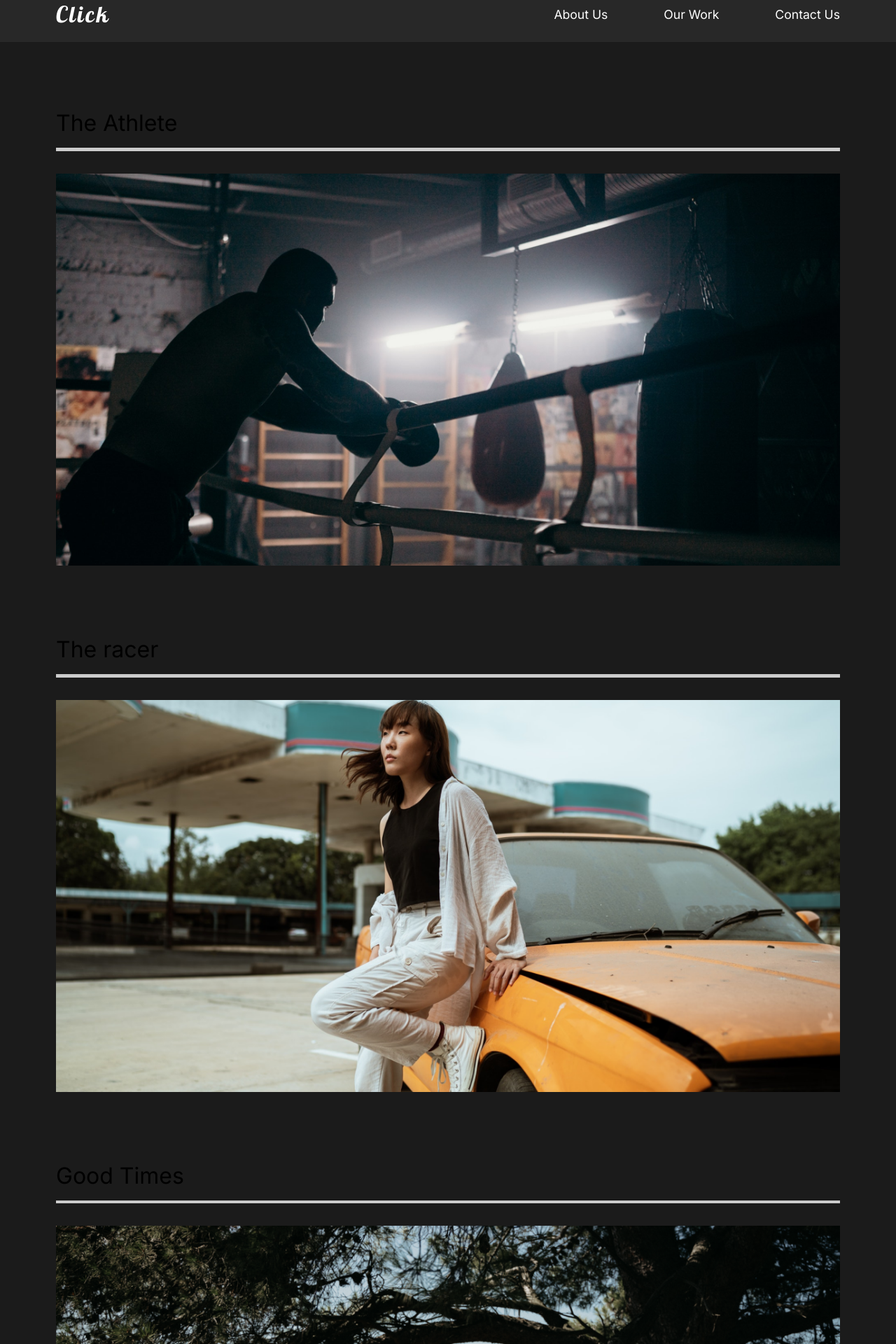
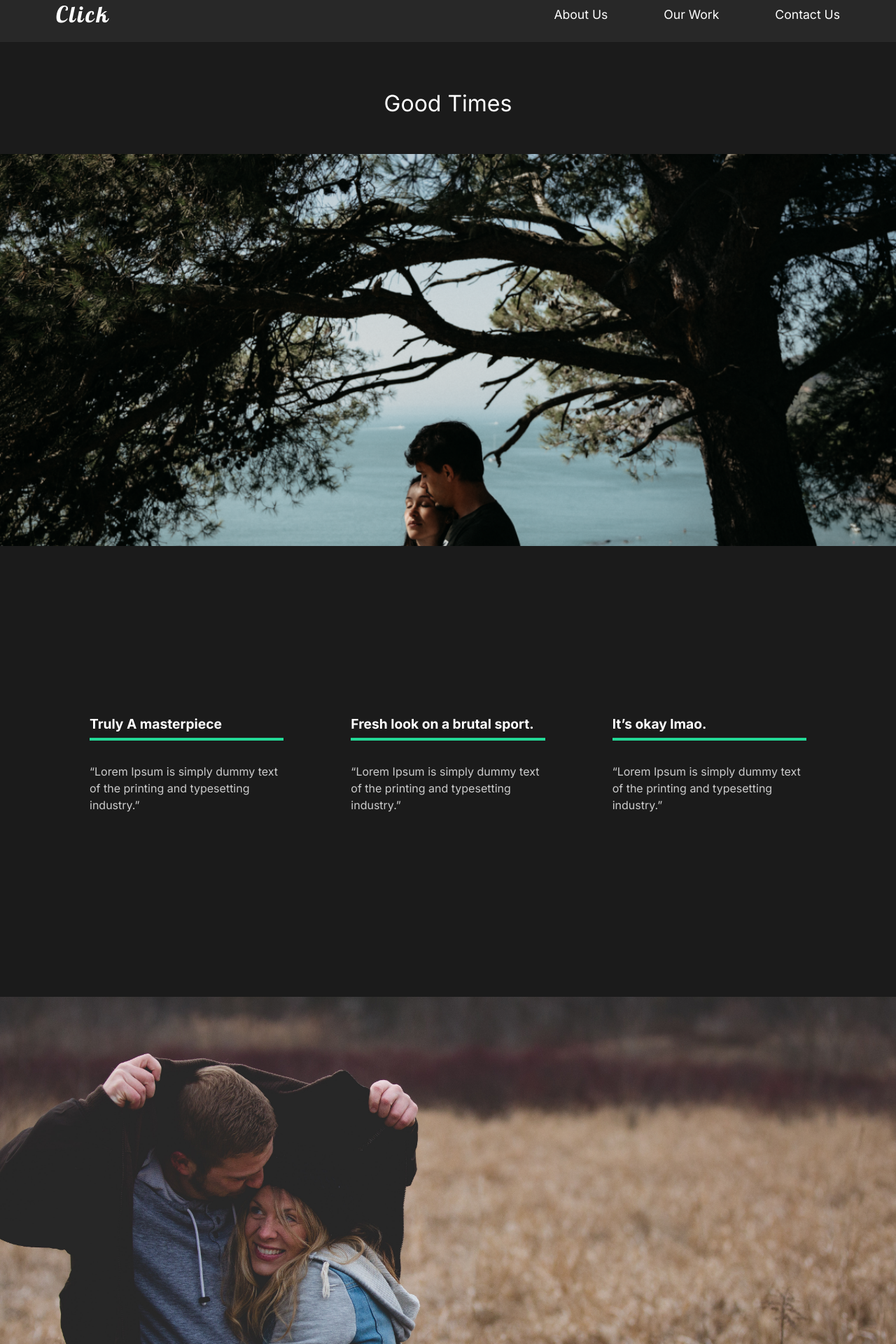
Before and after one commit to ParthPatel133/react-portfolio-project, a React (Create React App) app: page /work/good-times in a window 1280 px wide. Shown: the part 20-1940 px from the top of the page at 70% size. Built offline with nearby package versions, Linux system fonts and the light colour scheme.

Commit message:
MoviDetails to get dynamic content

```diff
--- a/src/App.js
+++ b/src/App.js
@@ -4,6 +4,7 @@
 import ContactUs from './pages/ContactUs';
 import OurWork from './pages/OurWork';
 import {Route, Switch} from 'react-router-dom';
+import MovieDetail from './pages/MovieDetail';
 
 function App() {
   return (
@@ -14,10 +15,13 @@
         <Route path='/' exact>
           <AboutUs />
         </Route>
-        <Route path='/work'>
+        <Route path='/work' exact>
           <OurWork />
         </Route>
-        <Route path='/contact'>
+        <Route path='/work/:id'>
+          <MovieDetail />
+        </Route>
+        <Route path='/contact' exact>
           <ContactUs />
         </Route>
       </Switch>
--- /dev/null
+++ b/src/pages/MovieDetail.js
@@ -0,0 +1,109 @@
+import styled from 'styled-components';
+import {useState, useEffect, Fragment} from 'react';
+import {useHistory} from 'react-router-dom';
+import {MovieState} from '../movieState';
+
+const MovieDetail = () => {
+  const history = useHistory();
+  const url = history.location.pathname;
+
+  const [movies, setMovies] = useState(MovieState);
+  const [movie, setMovie] = useState(null);
+
+  useEffect(() => {
+    const currentMovie = movies.filter((item) => item.url === url);
+    setMovie(...currentMovie);
+  }, [movies, url]);
+
+  return (
+    <Fragment>
+      {movie && (
+        <StyledDetails>
+          <StyledHeadline>
+            <h2>{movie.title}</h2>
+            <img src={movie.mainImg} alt='movie' />
+          </StyledHeadline>
+          <StyledAwards>
+            {movie.awards.map((item, index) => (
+              <Award
+                title={item.title}
+                description={item.description}
+                key={index}
+              />
+            ))}
+          </StyledAwards>
+          <StyledImageDisplay>
+            <img src={movie.secondaryImg} alt='Movie' />
+          </StyledImageDisplay>
+        </StyledDetails>
+      )}
+    </Fragment>
+  );
+};
+
+//Award COMPONENT to iterate over movie.awards
+const Award = ({description, title}) => {
+  return (
+    <StyledAward>
+      <h3>{title}</h3>
+      <div className='line'></div>
+      <p>{description}</p>
+    </StyledAward>
+  );
+};
+
+const StyledDetails = styled.div`
+  color: white;
+`;
+
+const StyledHeadline = styled.div`
+  min-height: 90vh;
+  padding-top: 20vh;
+  position: relative;
+  h2 {
+    position: absolute;
+    top: 10%;
+    left: 50%;
+    transform: translate(-50%, -10%);
+  }
+  img {
+    width: 100%;
+    height: 70vh;
+    object-fit: cover;
+  }
+`;
+
+const StyledAwards = styled.div`
+  min-height: 60vh;
+  display: flex;
+  margin: 5rem;
+  align-items: center;
+  justify-content: space-around;
+`;
+
+const StyledAward = styled.div`
+  padding: 3rem;
+  h3 {
+    font-size: 1.2rem;
+  }
+  .line {
+    width: 100%;
+    background: #23d997;
+    height: 0.3rem;
+    margin: 0.5rem 0rem;
+  }
+  p {
+    padding: 1.5rem 0rem;
+  }
+`;
+
+const StyledImageDisplay = styled.div`
+  min-height: 50vh;
+  img {
+    width: 100%;
+    height: 100vh;
+    object-fit: cover;
+  }
+`;
+
+export default MovieDetail;
--- a/src/pages/OurWork.js
+++ b/src/pages/OurWork.js
@@ -11,21 +11,21 @@
       <StyledMovie>
         <h2>The Athlete</h2>
         <div className='line'></div>
-        <Link>
+        <Link to='/work/the-athlete'>
           <img src={athlete} alt='athlete' />
         </Link>
       </StyledMovie>
       <StyledMovie>
         <h2>The racer</h2>
         <div className='line'></div>
-        <Link>
+        <Link to='/work/the-racer'>
           <img src={theracer} alt='theracer' />
         </Link>
       </StyledMovie>
       <StyledMovie>
         <h2>Good Times</h2>
         <div className='line'></div>
-        <Link>
+        <Link to='/work/good-times'>
           <img src={goodtimes} alt='goodtimes' />
         </Link>
       </StyledMovie>
```
Also changed, not shown: 2 other files (tests, documents, lock files or other folders).
